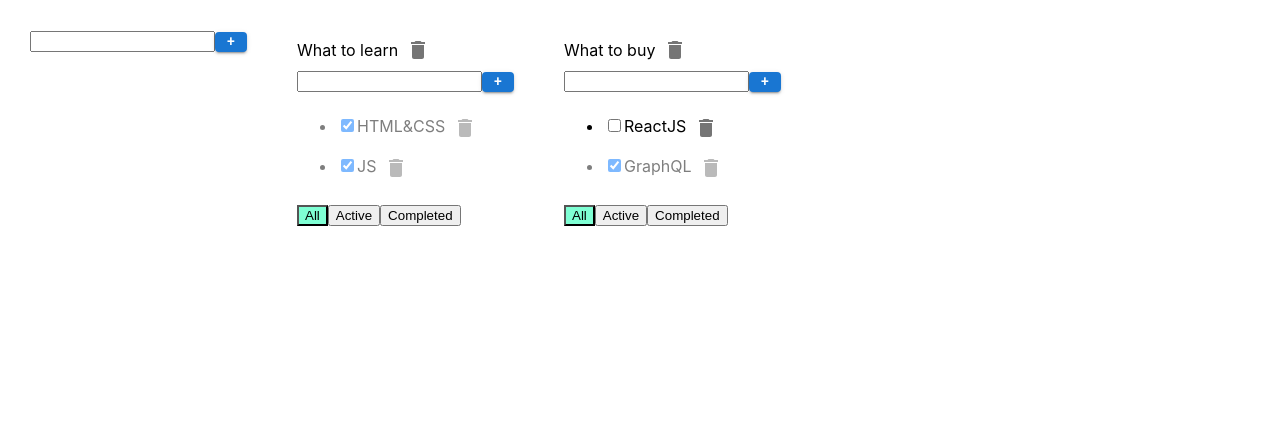
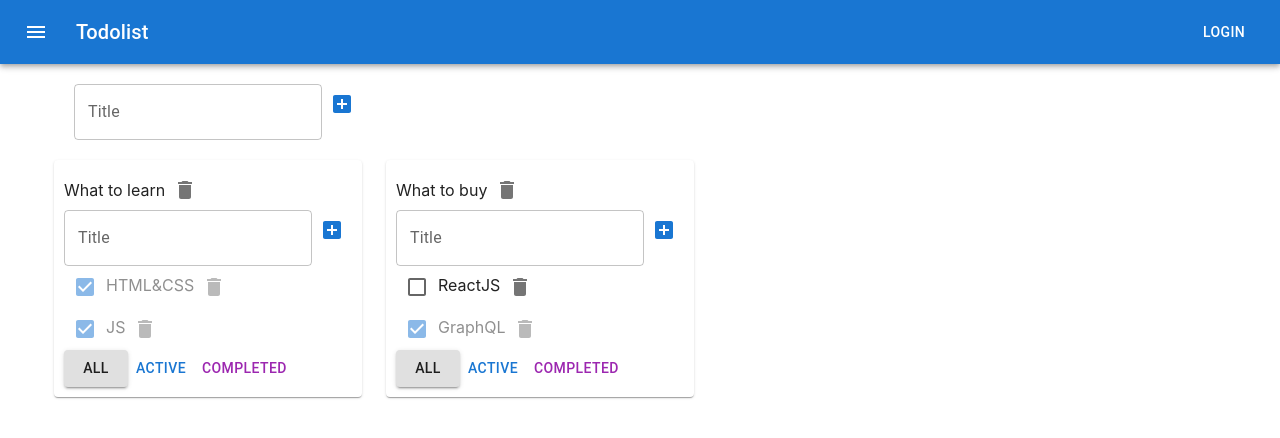
Before and after one commit to ArtemEfimovich/todolist2.0, a React (Create React App) app: page / in a window 1280 px wide. Shown: the top 438 px of the page. Built offline with nearby package versions, Linux system fonts and the light colour scheme.

Commit message:
styled with material ui components

```diff
--- a/src/App.css
+++ b/src/App.css
@@ -1,6 +1,7 @@
 .App {
-    padding: 30px;
     display: flex;
+    flex-direction: column;
+    margin-bottom: 20px;
 }
 
 .App > div {
--- a/src/App.tsx
+++ b/src/App.tsx
@@ -3,6 +3,9 @@ import './App.css';
 import {TaskType, Todolist} from "./Todolist";
 import {v1} from "uuid";
 import {AddItemForm} from "./components/AddItemForm";
+import {AppBar, Box, Button, Container, Grid, IconButton, Paper, Typography} from "@mui/material";
+import MenuIcon from '@mui/icons-material/Menu';
+import Toolbar from '@mui/material/Toolbar';
 
 export type FilterValueType = 'all' | 'completed' | 'active'
 export type TodolistsType = {
@@ -67,7 +70,7 @@ function App() {
         }
     }
 
-    const changeTaskTitle = (id:string,title:string,todolistId:string)=>{
+    const changeTaskTitle = (id: string, title: string, todolistId: string) => {
         let todolistTasks = tasks[todolistId]
         let task = todolistTasks.find(task => task.id === id)
         if (task) {
@@ -76,9 +79,9 @@ function App() {
         }
     }
 
-    const changeTodolistTitle = (title:string,todolistId:string)=>{
-        const todolist = todolists.find(tl =>tl.id ===todolistId)
-            if(todolist){
+    const changeTodolistTitle = (title: string, todolistId: string) => {
+        const todolist = todolists.find(tl => tl.id === todolistId)
+        if (todolist) {
             todolist.title = title
             setTodolists([...todolists])
         }
@@ -103,8 +106,26 @@ function App() {
 
     return (
         <div className="App">
-            <AddItemForm addItem={addTodolist}/>
-            {todolists.map(({filter, title, id}) => {
+            <AppBar position="static">
+                <Toolbar>
+                    <IconButton
+                        size="large"
+                        edge="start"
+                        color="inherit"
+                        aria-label="menu"
+                        sx={{mr: 2}}
+                    >
+                        <MenuIcon/>
+                    </IconButton>
+                    <Typography variant="h6" component="div" sx={{flexGrow: 1}}>
+                        Todolist
+                    </Typography>
+                    <Button color="inherit">Login</Button>
+                </Toolbar>
+            </AppBar>
+            <Container>
+                <Grid container style ={{padding:'20px'}}><AddItemForm addItem={addTodolist}/></Grid>
+                <Grid container spacing={3}>  {todolists.map(({filter, title, id}) => {
                     let tasksForTodolist = tasks[id]
                     if (filter === 'active') {
                         tasksForTodolist = tasksForTodolist.filter(task => !task.isDone)
@@ -112,7 +133,9 @@ function App() {
                     if (filter === 'completed') {
                         tasksForTodolist = tasksForTodolist.filter(task => task.isDone)
                     }
-                return <Todolist
+                    return <Grid item>
+                        <Paper style={{padding: '10px'}} >
+                        < Todolist
                             key={id}
                             todolistId={id}
                             title={title}
@@ -126,10 +149,14 @@ function App() {
                             changeTaskTitle={changeTaskTitle}
                             changeTodolistTitle={changeTodolistTitle}
                             />
-            })}
+                            </Paper>
+                            </Grid>
+                        })}</Grid>
+                </Container>
 
                 </div>
-    );
+                )
+                    ;
                 }
 
                     export default App;
--- a/src/Todolist.tsx
+++ b/src/Todolist.tsx
@@ -2,7 +2,7 @@ import React, {ChangeEvent} from 'react';
 import {FilterValueType} from "./App";
 import {AddItemForm} from "./components/AddItemForm";
 import {EditableSpan} from "./components/EditableSpan";
-import {IconButton} from "@mui/material";
+import {IconButton, Button, Checkbox} from "@mui/material";
 import {Delete} from "@mui/icons-material";
 
 
@@ -73,7 +73,7 @@ export const Todolist: React.FC<TodolistPropsType> = ({
             <div>
                 <AddItemForm addItem={onAddTask}/>
             </div>
-            <ul>
+            <div>
                 {tasks.map(({id, isDone, title}) => {
 
                     const onChangeTitleHandler = (newTitle: string) => {
@@ -89,22 +89,30 @@ export const Todolist: React.FC<TodolistPropsType> = ({
                         changeTaskStatus(id, newIsDoneValue, todolistId)
                     }
 
-                    return <li key={id} className={isDone ? 'is-done' : ''}>
-                        <input type="checkbox" checked={isDone} onChange={onChangeStatusHandler}/>
+                    return <div key={id} className={isDone ? 'is-done' : ''}>
+                        <Checkbox color="primary" checked={isDone} onChange={onChangeStatusHandler}/>
                         <EditableSpan value={title} onChange={onChangeTitleHandler}/>
                         <IconButton onClick={onClickHandler}><Delete/>
                         </IconButton>
-                    </li>
+                    </div>
                 })}
-            </ul>
+            </div>
             <div>
-                <button onClick={onFilterChangeAll} className={filter === 'all' ? 'active-filter' : ''}>All
-                </button>
-                <button onClick={onFilterChangeActive} className={filter === 'active' ? 'active-filter' : ''}>Active
-                </button>
-                <button onClick={onFilterChangeCompleted}
-                        className={filter === 'completed' ? 'active-filter' : ''}>Completed
-                </button>
+                <Button onClick={onFilterChangeAll}
+                        variant={filter === 'all' ? 'contained' : 'text'}
+                        color='inherit'
+                >All
+                </Button>
+                <Button onClick={onFilterChangeActive}
+                        variant={filter === 'active' ? 'contained' : 'text'}
+                        color='primary'
+                >Active
+                </Button>
+                <Button onClick={onFilterChangeCompleted}
+                        variant={filter === 'completed' ? 'contained' : 'text'}
+                        color='secondary'
+                >Completed
+                </Button>
             </div>
         </div>
     );
--- a/src/components/AddItemForm.tsx
+++ b/src/components/AddItemForm.tsx
@@ -1,5 +1,6 @@
 import React, {ChangeEvent, useState} from 'react';
-import {Button} from "@mui/material";
+import {Button, IconButton, TextField} from "@mui/material";
+import {AddBox} from "@mui/icons-material";
 
 
 type AddItemFormPropsType = {
@@ -35,14 +36,19 @@ export const AddItemForm: React.FC<AddItemFormPropsType> = ({addItem}) => {
 
     return (
         <div>
-            <input value={taskTitle} onChange={onChangeHandler}
-                   onKeyPress={onKeyPressHandler}
-                   className={error ? 'error' : ''}
+            <TextField
+                variant='outlined'
+                value={taskTitle} onChange={onChangeHandler}
+                onKeyPress={onKeyPressHandler}
+                error={!!error}
+                label={'Title'}
+                helperText={error}
             />
-            <Button variant='contained' color='primary' onClick={onAddTask}
-            style = {{maxWidth: '20px', maxHeight: '20px', minWidth: '20px', minHeight: '20px'}}
-            >+</Button>
-                {error && <div className='error-message'>{error}</div>}
+            <IconButton
+                color='primary'
+                onClick={onAddTask}>
+                <AddBox/>
+            </IconButton>
         </div>
-);
+    );
 };
```
Lines whose indentation alone changed are shown as unchanged.
